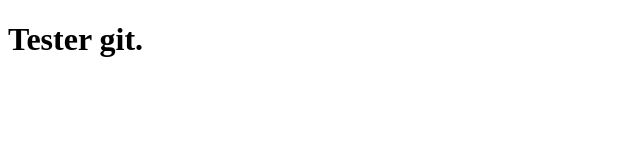
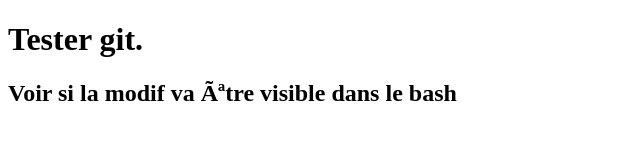
Before and after one commit to Don-Ndiaye/wordpress_jm, a plain HTML site: page index.html in a window 1280 px wide. Shown: the whole page, without its empty margins (0-640 px from the left). Drawn offline with Linux system fonts and the light colour scheme.

Commit message:
JM ajouté un h2

```diff
--- a/index.html
+++ b/index.html
@@ -7,5 +7,6 @@
   </head>
   <body>
   <h1>Tester git.</h1>
+  <h2>Voir si la modif va être visible dans le bash</h2>
   </body>
 </html
```
